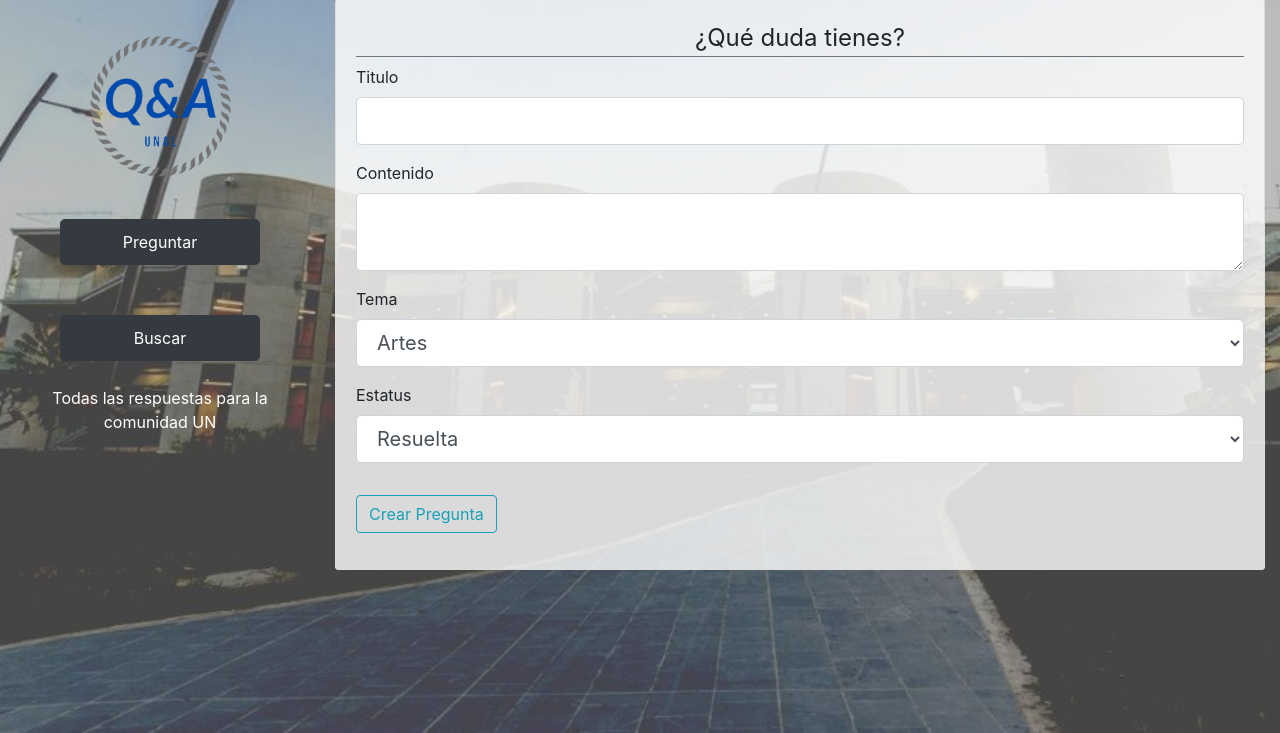
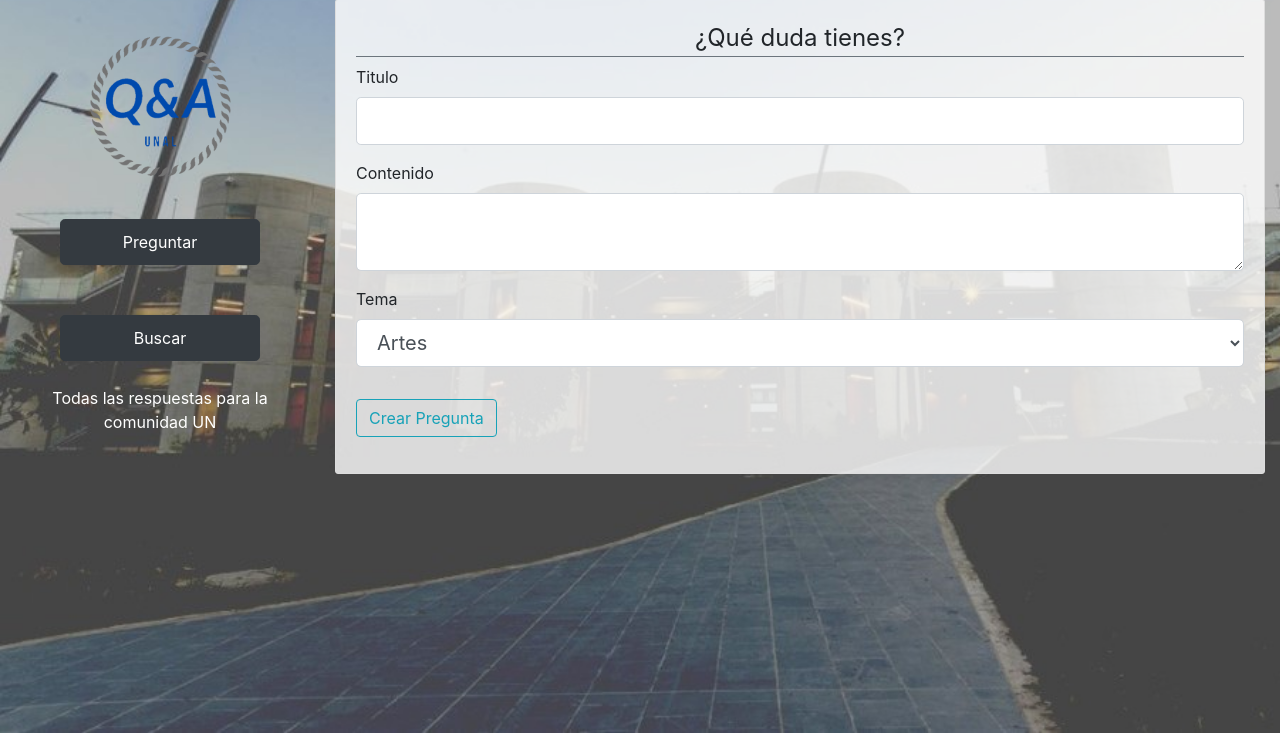
Before and after one commit to marcdiazsan/Q-AUNAL, a Flask app: page /preguntas/nueva in a window 1280 px wide. Shown: the part 67-800 px from the top of the page. Run offline with Flask 2, Linux system fonts and the light colour scheme; a user stored in the database is signed in; some libraries are stand-ins or nearby versions.

Commit message:
Eliminacion estatus en nueva pregunta

```diff
--- a/webapp/qaunal/templates/nuevaPregunta.html
+++ b/webapp/qaunal/templates/nuevaPregunta.html
@@ -177,19 +177,6 @@
                   {% else %} {{ forma.tema(class="form-control form-control-lg")
                   }} {% endif %}
                 </div>
-
-                <div class="form-group">
-                  {{ forma.estatus.label(class="form-control-label") }} {% if
-                  forma.estatus.errors %} {{ forma.estatus(class="form-control
-                  form-control-lg is-invalid") }}
-                  <div class="invalid-feedback">
-                    {% for error in forma.estatus.errors %}
-                    <span>{{ error }}</span>
-                    {% endfor %}
-                  </div>
-                  {% else %} {{ forma.estatus(class="form-control
-                  form-control-lg") }} {% endif %}
-                </div>
               </fieldset>
 
               <div class="form-group">
```
